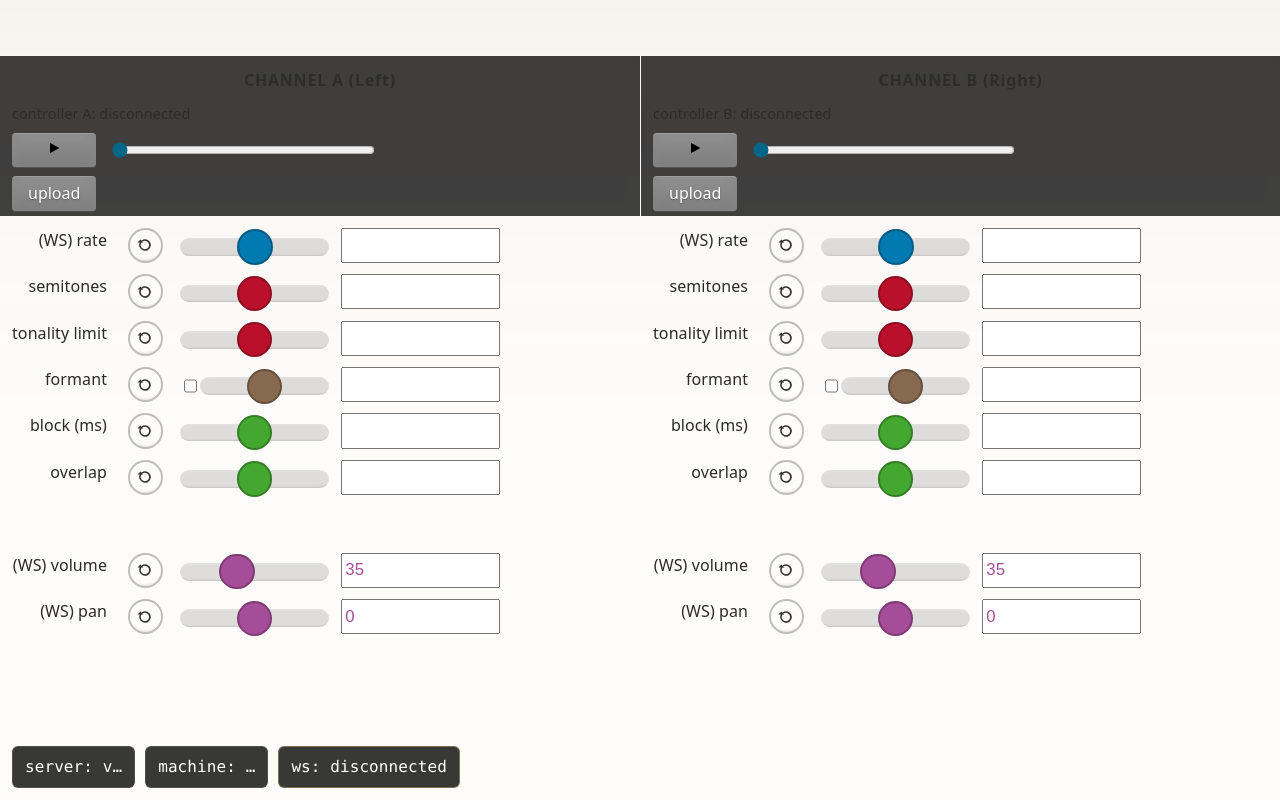
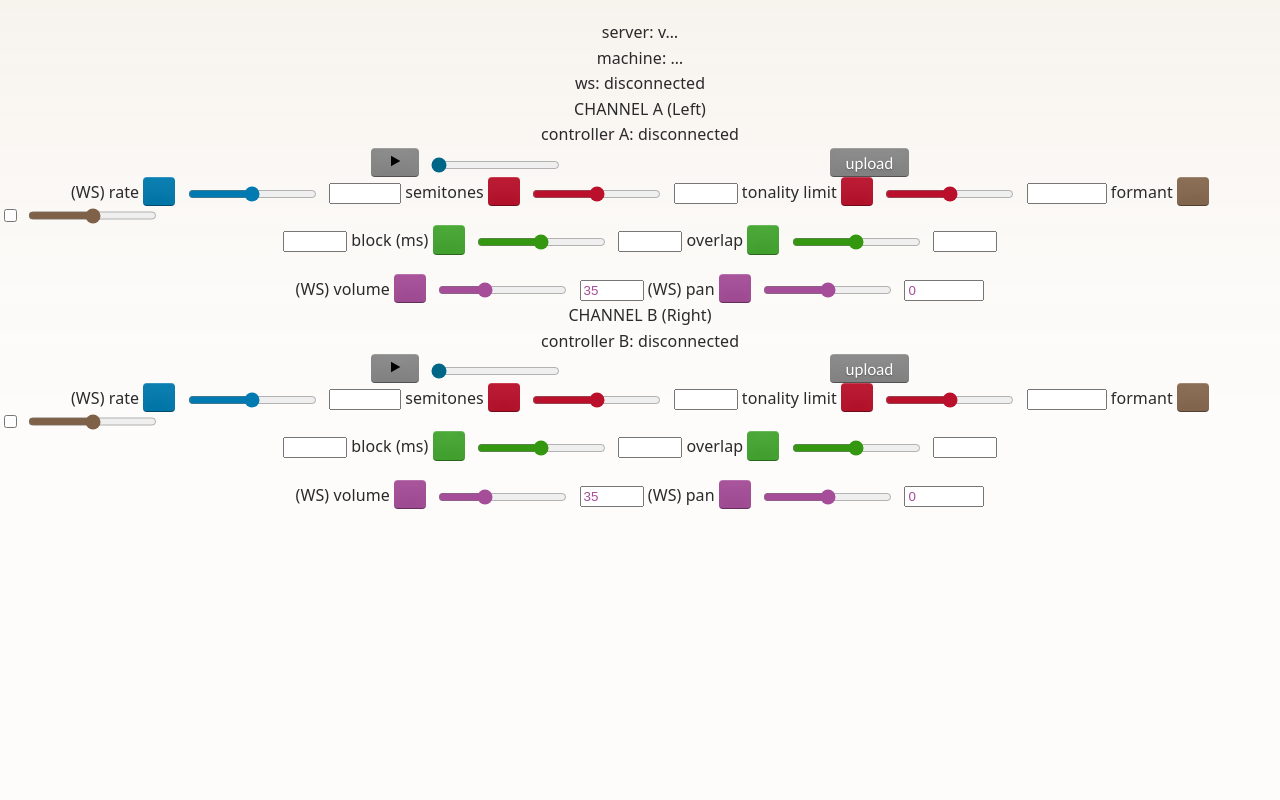
Before and after one commit to hanskerkhof/BAUKLANK-audio-stretch, a plain HTML site: page app/multi/index.html in a window 1280 px wide. Drawn offline with Linux system fonts and the light colour scheme; no server answers; a web font is replaced by a local one.

Commit message:
app layout

```diff
--- a/app/multi/app.css
+++ b/app/multi/app.css
@@ -1,426 +1,427 @@
-#start-overlay {
-    position: fixed;
-    top: 0;
-    left: 0;
-    height: 100vh;
-    width: 100vw;
-    display: flex;
-    flex-direction: column;
-    z-index: 100;
-}
 
-button {
-    justify-content: center;
-    align-items: center;
-    flex-grow: 1;
-    font: inherit;
-}
+/*#start-overlay {*/
+/*    position: fixed;*/
+/*    top: 0;*/
+/*    left: 0;*/
+/*    height: 100vh;*/
+/*    width: 100vw;*/
+/*    display: flex;*/
+/*    flex-direction: column;*/
+/*    z-index: 100;*/
+/*}*/
 
-:root {
-    font-size: calc(min(12pt, 4.3vh));
-}
+/*button {*/
+/*    justify-content: center;*/
+/*    align-items: center;*/
+/*    flex-grow: 1;*/
+/*    font: inherit;*/
+/*}*/
 
-body {
-    margin: 0;
-    padding: 0;
-    position: fixed;
-    height: 100vh;
-    width: 100vw;
-    max-height: 100vh;
-    max-width: 100vw;
-    display: grid;
-    grid-template-areas: "playstop playback upload" "controls controls controls" "scope scope scope";
-    grid-template-columns: 3.5rem 1fr 6rem;
-    grid-template-rows: max-content 2fr 6rem;
-}
+/*:root {*/
+/*    font-size: calc(min(12pt, 4.3vh));*/
+/*}*/
 
-.controls {
-    grid-area: controls;
-    display: grid;
-
-    /* was: max-content 1fr max-content */
-    grid-template-columns: max-content max-content 1fr max-content;
-
-    grid-auto-rows: max-content;
-    padding: 1rem;
-}
+/*body {*/
+/*    margin: 0;*/
+/*    padding: 0;*/
+/*    position: fixed;*/
+/*    height: 100vh;*/
+/*    width: 100vw;*/
+/*    max-height: 100vh;*/
+/*    max-width: 100vw;*/
+/*    display: grid;*/
+/*    grid-template-areas: "playstop playback upload" "controls controls controls" "scope scope scope";*/
+/*    grid-template-columns: 3.5rem 1fr 6rem;*/
+/*    grid-template-rows: max-content 2fr 6rem;*/
+/*}*/
 
 /*.controls {*/
 /*    grid-area: controls;*/
 /*    display: grid;*/
-/*    grid-template-columns: max-content 1fr max-content;*/
+
+/*    !* was: max-content 1fr max-content *!*/
+/*    grid-template-columns: max-content max-content 1fr max-content;*/
+
 /*    grid-auto-rows: max-content;*/
 /*    padding: 1rem;*/
-/*    !* Disabled HK *!*/
-/*    !*align-content: space-evenly;*!*/
 /*}*/
 
-.controls label {
-    grid-column: 1;
-    text-align: right;
-    padding-right: 1ex;
-}
+/*!*.controls {*!*/
+/*!*    grid-area: controls;*!*/
+/*!*    display: grid;*!*/
+/*!*    grid-template-columns: max-content 1fr max-content;*!*/
+/*!*    grid-auto-rows: max-content;*!*/
+/*!*    padding: 1rem;*!*/
+/*!*    !* Disabled HK *!*!*/
+/*!*    !*align-content: space-evenly;*!*!*/
+/*!*}*!*/
 
-.controls .reset-btn {
-    grid-column: 2;
-}
-
-.controls input[type=range],
-.controls input[type=checkbox],
-.controls > div {
-    grid-column: 3;
-}
-
-.controls input[type=number] {
-    grid-column: 4;
-}
-
-/*.controls input[type=range], .controls input[type=checkbox] {*/
-/*    grid-column: 2;*/
-/*    font: inherit;*/
-/*    flex-grow: 0.25;*/
+/*.controls label {*/
+/*    grid-column: 1;*/
+/*    text-align: right;*/
+/*    padding-right: 1ex;*/
 /*}*/
 
-/*.controls input[type=range] {*/
-/*    flex-grow: 1;*/
+/*.controls .reset-btn {*/
+/*    grid-column: 2;*/
+/*}*/
+
+/*.controls input[type=range],*/
+/*.controls input[type=checkbox],*/
+/*.controls > div {*/
+/*    grid-column: 3;*/
 /*}*/
 
 /*.controls input[type=number] {*/
-/*    grid-column: 3;*/
-/*    font: inherit;*/
+/*    grid-column: 4;*/
 /*}*/
 
-#scope {
-    grid-area: scope;
-    width: 100%;
-    height: 6rem;
-    max-height: 100%;
-    border: none;
-}
+/*!*.controls input[type=range], .controls input[type=checkbox] {*!*/
+/*!*    grid-column: 2;*!*/
+/*!*    font: inherit;*!*/
+/*!*    flex-grow: 0.25;*!*/
+/*!*}*!*/
 
-#playstop {
-    grid-area: playstop;
-}
+/*!*.controls input[type=range] {*!*/
+/*!*    flex-grow: 1;*!*/
+/*!*}*!*/
 
-#playback {
-    grid-area: playback;
-    height: 100%;
-    position: relative;
-    padding: 0;
-    margin: 0 1rex;
-    accent-color: currentcolor;
-}
+/*!*.controls input[type=number] {*!*/
+/*!*    grid-column: 3;*!*/
+/*!*    font: inherit;*!*/
+/*!*}*!*/
 
-#playback::before {
-    content: '';
-    background: #DDD;
-    box-shadow: rgba(0, 0, 0, 0.267) 0px -8px 3px -8px inset, rgba(255, 255, 255, 0.2) 0px 6px 2px -4px inset;
-    position: absolute;
-    left: -1rem;
-    right: -1rem;
-    height: 100%;
-    z-index: -1;
-}
+/*#scope {*/
+/*    grid-area: scope;*/
+/*    width: 100%;*/
+/*    height: 6rem;*/
+/*    max-height: 100%;*/
+/*    border: none;*/
+/*}*/
 
-#upload, #upload-file {
-    grid-area: upload;
-}
+/*#playstop {*/
+/*    grid-area: playstop;*/
+/*}*/
 
-/* ============================================================
-   Status bar (bottom) — affects ONLY status UI
-============================================================ */
+/*#playback {*/
+/*    grid-area: playback;*/
+/*    height: 100%;*/
+/*    position: relative;*/
+/*    padding: 0;*/
+/*    margin: 0 1rex;*/
+/*    accent-color: currentcolor;*/
+/*}*/
 
-#status-bar {
-    position: fixed;
-    left: 12px;
-    right: 12px;
-    bottom: 12px;
-    z-index: 9999;
+/*#playback::before {*/
+/*    content: '';*/
+/*    background: #DDD;*/
+/*    box-shadow: rgba(0, 0, 0, 0.267) 0px -8px 3px -8px inset, rgba(255, 255, 255, 0.2) 0px 6px 2px -4px inset;*/
+/*    position: absolute;*/
+/*    left: -1rem;*/
+/*    right: -1rem;*/
+/*    height: 100%;*/
+/*    z-index: -1;*/
+/*}*/
 
-    display: flex;
-    gap: 10px;
-    align-items: center;
+/*#upload, #upload-file {*/
+/*    grid-area: upload;*/
+/*}*/
 
-    pointer-events: none; /* never blocks sliders */
-}
+/*!* ============================================================*/
+/*   Status bar (bottom) — affects ONLY status UI*/
+/*============================================================ *!*/
 
-#status-bar > #controller-status,
-#status-bar > #server-version,
-#status-bar > #ws-status,
-#status-bar > #machine-status {
-    pointer-events: none;
-    padding: 10px 12px;
-    border-radius: 6px;
+/*#status-bar {*/
+/*    position: fixed;*/
+/*    left: 12px;*/
+/*    right: 12px;*/
+/*    bottom: 12px;*/
+/*    z-index: 9999;*/
 
-    font-family: ui-monospace, SFMono-Regular, Menlo, Monaco, Consolas, "Liberation Mono", "Courier New", monospace;
+/*    display: flex;*/
+/*    gap: 10px;*/
+/*    align-items: center;*/
 
-    /* bigger + more readable on 1024x600 */
-    font-size: 16px;
-    line-height: 1.25;
+/*    pointer-events: none; !* never blocks sliders *!*/
+/*}*/
 
-    background: #000;
-    color: #fff;
-    opacity: 0.78;
-
-    /* allow wrapping instead of ellipsis */
-    white-space: normal;
-    overflow: visible;
-    text-overflow: clip;
-
-    /* break long tokens like hostnames / "controller: connected · ..." */
-    overflow-wrap: anywhere;
-    word-break: break-word;
-}
-
-/*!* All four badges share the same look *!*/
 /*#status-bar > #controller-status,*/
 /*#status-bar > #server-version,*/
 /*#status-bar > #ws-status,*/
-/*#status-bar > #machine-status*/
-/*{*/
-/*  pointer-events: none; !* extra safety *!*/
-/*  padding: 6px 10px;*/
-/*  border-radius: 4px;*/
+/*#status-bar > #machine-status {*/
+/*    pointer-events: none;*/
+/*    padding: 10px 12px;*/
+/*    border-radius: 6px;*/
 
-/*  font-family: monospace;*/
-/*  font-size: 12px;*/
-/*  line-height: 1.2;*/
+/*    font-family: ui-monospace, SFMono-Regular, Menlo, Monaco, Consolas, "Liberation Mono", "Courier New", monospace;*/
 
-/*  background: #000;*/
-/*  color: #fff;*/
-/*  opacity: 0.7;*/
+/*    !* bigger + more readable on 1024x600 *!*/
+/*    font-size: 16px;*/
+/*    line-height: 1.25;*/
 
-/*  white-space: nowrap;*/
-/*  overflow: hidden;*/
-/*  text-overflow: ellipsis;*/
+/*    background: #000;*/
+/*    color: #fff;*/
+/*    opacity: 0.78;*/
+
+/*    !* allow wrapping instead of ellipsis *!*/
+/*    white-space: normal;*/
+/*    overflow: visible;*/
+/*    text-overflow: clip;*/
+
+/*    !* break long tokens like hostnames / "controller: connected · ..." *!*/
+/*    overflow-wrap: anywhere;*/
+/*    word-break: break-word;*/
 /*}*/
 
-/* Layout: controller left, the other two to the right */
-#controller-status {
-    flex: 1 1 auto; /* takes remaining space */
-    min-width: 0; /* enables ellipsis in flex */
-}
+/*!*!* All four badges share the same look *!*!*/
+/*!*#status-bar > #controller-status,*!*/
+/*!*#status-bar > #server-version,*!*/
+/*!*#status-bar > #ws-status,*!*/
+/*!*#status-bar > #machine-status*!*/
+/*!*{*!*/
+/*!*  pointer-events: none; !* extra safety *!*!*/
+/*!*  padding: 6px 10px;*!*/
+/*!*  border-radius: 4px;*!*/
 
-#server-version,
-#ws-status {
-    flex: 0 0 auto; /* keep compact */
-}
+/*!*  font-family: monospace;*!*/
+/*!*  font-size: 12px;*!*/
+/*!*  line-height: 1.2;*!*/
+
+/*!*  background: #000;*!*/
+/*!*  color: #fff;*!*/
+/*!*  opacity: 0.7;*!*/
+
+/*!*  white-space: nowrap;*!*/
+/*!*  overflow: hidden;*!*/
+/*!*  text-overflow: ellipsis;*!*/
+/*!*}*!*/
+
+/*!* Layout: controller left, the other two to the right *!*/
+/*#controller-status {*/
+/*    flex: 1 1 auto; !* takes remaining space *!*/
+/*    min-width: 0; !* enables ellipsis in flex *!*/
+/*}*/
+
+/*#server-version,*/
+/*#ws-status {*/
+/*    flex: 0 0 auto; !* keep compact *!*/
+/*}*/
 
 
-/* ============================================================
-   Touchscreen tuning (1024x600): big sliders + half-width controls
-   Paste at END of app.css
-============================================================ */
+/*!* ============================================================*/
+/*   Touchscreen tuning (1024x600): big sliders + half-width controls*/
+/*   Paste at END of app.css*/
+/*============================================================ *!*/
 
-/* 1) Keep the whole controls grid to half screen (512px) */
-.controls {
-    width: 512px;
-    max-width: 512px;
-    justify-self: start; /* left half */
-    align-self: start;
-    gap: .5rem;
-}
+/*!* 1) Keep the whole controls grid to half screen (512px) *!*/
+/*.controls {*/
+/*    width: 512px;*/
+/*    max-width: 512px;*/
+/*    justify-self: start; !* left half *!*/
+/*    align-self: start;*/
+/*    gap: .5rem;*/
+/*}*/
 
-/* Make the slider column actually shrink to the 512px container */
-.controls input[type="range"] {
-    width: 100%;
-}
+/*!* Make the slider column actually shrink to the 512px container *!*/
+/*.controls input[type="range"] {*/
+/*    width: 100%;*/
+/*}*/
 
-/* 2) Touch-friendly range sliders (bigger track + bigger thumb) */
-.controls input[type="range"] {
-    -webkit-appearance: none;
-    appearance: none;
-    height: 2.4rem; /* overall control height (gives finger room) */
-    margin: 0; /* avoid extra layout jitter */
-    background: transparent;
-    touch-action: pan-y; /* improves drag on touchscreens */
-}
+/*!* 2) Touch-friendly range sliders (bigger track + bigger thumb) *!*/
+/*.controls input[type="range"] {*/
+/*    -webkit-appearance: none;*/
+/*    appearance: none;*/
+/*    height: 2.4rem; !* overall control height (gives finger room) *!*/
+/*    margin: 0; !* avoid extra layout jitter *!*/
+/*    background: transparent;*/
+/*    touch-action: pan-y; !* improves drag on touchscreens *!*/
+/*}*/
 
-/* WebKit track */
-.controls input[type="range"]::-webkit-slider-runnable-track {
-    height: 1.1rem;
-    border-radius: 999px;
-    background: rgba(0, 0, 0, 0.12);
-    box-shadow: rgba(0, 0, 0, 0.25) 0px -6px 3px -6px inset,
-    rgba(255, 255, 255, 0.35) 0px 6px 3px -6px inset;
-}
+/*!* WebKit track *!*/
+/*.controls input[type="range"]::-webkit-slider-runnable-track {*/
+/*    height: 1.1rem;*/
+/*    border-radius: 999px;*/
+/*    background: rgba(0, 0, 0, 0.12);*/
+/*    box-shadow: rgba(0, 0, 0, 0.25) 0px -6px 3px -6px inset,*/
+/*    rgba(255, 255, 255, 0.35) 0px 6px 3px -6px inset;*/
+/*}*/
 
-/* WebKit thumb */
-.controls input[type="range"]::-webkit-slider-thumb {
-    -webkit-appearance: none;
-    width: 2.2rem;
-    height: 2.2rem;
-    border-radius: 999px;
-    border: 2px solid rgba(0, 0, 0, 0.25);
-    background: currentcolor; /* uses your diagram-* accent colors */
-    margin-top: calc((1.1rem - 2.2rem) / 2); /* center thumb on track */
-}
+/*!* WebKit thumb *!*/
+/*.controls input[type="range"]::-webkit-slider-thumb {*/
+/*    -webkit-appearance: none;*/
+/*    width: 2.2rem;*/
+/*    height: 2.2rem;*/
+/*    border-radius: 999px;*/
+/*    border: 2px solid rgba(0, 0, 0, 0.25);*/
+/*    background: currentcolor; !* uses your diagram-* accent colors *!*/
+/*    margin-top: calc((1.1rem - 2.2rem) / 2); !* center thumb on track *!*/
+/*}*/
 
-/* Firefox track */
-.controls input[type="range"]::-moz-range-track {
-    height: 1.1rem;
-    border-radius: 999px;
-    background: rgba(0, 0, 0, 0.12);
-}
+/*!* Firefox track *!*/
+/*.controls input[type="range"]::-moz-range-track {*/
+/*    height: 1.1rem;*/
+/*    border-radius: 999px;*/
+/*    background: rgba(0, 0, 0, 0.12);*/
+/*}*/
 
-/* Firefox thumb */
-.controls input[type="range"]::-moz-range-thumb {
-    width: 2.2rem;
-    height: 2.2rem;
-    border-radius: 999px;
-    border: 2px solid rgba(0, 0, 0, 0.25);
-    background: currentcolor;
-}
+/*!* Firefox thumb *!*/
+/*.controls input[type="range"]::-moz-range-thumb {*/
+/*    width: 2.2rem;*/
+/*    height: 2.2rem;*/
+/*    border-radius: 999px;*/
+/*    border: 2px solid rgba(0, 0, 0, 0.25);*/
+/*    background: currentcolor;*/
+/*}*/
 
-/* Optional: make number inputs a bit easier to tap */
-.controls input[type="number"] {
-    min-width: 5.5rem;
-    height: 2.2rem;
-    font-size: 1.05em;
-}
+/*!* Optional: make number inputs a bit easier to tap *!*/
+/*.controls input[type="number"] {*/
+/*    min-width: 5.5rem;*/
+/*    height: 2.2rem;*/
+/*    font-size: 1.05em;*/
+/*}*/
 
-/* Reset button: same size as the slider thumb, with inline SVG */
-.controls .reset-btn {
-    width: 2.2rem;
-    height: 2.2rem;
-    padding: 0;
-    margin: 0 0.35rem 0 0;
+/*!* Reset button: same size as the slider thumb, with inline SVG *!*/
+/*.controls .reset-btn {*/
+/*    width: 2.2rem;*/
+/*    height: 2.2rem;*/
+/*    padding: 0;*/
+/*    margin: 0 0.35rem 0 0;*/
 
-    display: inline-flex;
-    align-items: center;
-    justify-content: center;
+/*    display: inline-flex;*/
+/*    align-items: center;*/
+/*    justify-content: center;*/
 
-    border-radius: 999px;
-    border: 2px solid rgba(0, 0, 0, 0.25);
+/*    border-radius: 999px;*/
+/*    border: 2px solid rgba(0, 0, 0, 0.25);*/
 
-    background: rgba(255, 255, 255, 0.22);
-    color: currentcolor;
+/*    background: rgba(255, 255, 255, 0.22);*/
+/*    color: currentcolor;*/
 
-    box-shadow: rgba(0, 0, 0, 0.22) 0px -6px 3px -6px inset,
-    rgba(255, 255, 255, 0.35) 0px 6px 3px -6px inset;
+/*    box-shadow: rgba(0, 0, 0, 0.22) 0px -6px 3px -6px inset,*/
+/*    rgba(255, 255, 255, 0.35) 0px 6px 3px -6px inset;*/
 
-    text-shadow: none;
-}
+/*    text-shadow: none;*/
+/*}*/
 
-.controls .reset-btn:active {
-    transform: translateY(1px);
-}
+/*.controls .reset-btn:active {*/
+/*    transform: translateY(1px);*/
+/*}*/
 
-.controls .reset-btn svg {
-    width: 1.25rem;
-    height: 1.25rem;
-    display: block;
-    fill: currentcolor;
-    opacity: 0.95;
-}
+/*.controls .reset-btn svg {*/
+/*    width: 1.25rem;*/
+/*    height: 1.25rem;*/
+/*    display: block;*/
+/*    fill: currentcolor;*/
+/*    opacity: 0.95;*/
+/*}*/
 
-/* ============================================================
-   Status badge state colors (subtle)
-============================================================ */
+/*!* ============================================================*/
+/*   Status badge state colors (subtle)*/
+/*============================================================ *!*/
 
-#status-bar > div {
-    /* default */
-    border: 1px solid rgba(255, 255, 255, 0.12);
-}
+/*#status-bar > div {*/
+/*    !* default *!*/
+/*    border: 1px solid rgba(255, 255, 255, 0.12);*/
+/*}*/
 
-/* OK (green-ish) */
-#status-bar > div[data-state="ok"] {
-    background: rgba(0, 120, 0, 0.35);
-    border-color: rgba(120, 255, 140, 0.35);
-}
+/*!* OK (green-ish) *!*/
+/*#status-bar > div[data-state="ok"] {*/
+/*    background: rgba(0, 120, 0, 0.35);*/
+/*    border-color: rgba(120, 255, 140, 0.35);*/
+/*}*/
 
-/* WARN (amber) */
-#status-bar > div[data-state="warn"] {
-    background: rgba(160, 110, 0, 0.35);
-    border-color: rgba(255, 210, 120, 0.35);
-}
+/*!* WARN (amber) *!*/
+/*#status-bar > div[data-state="warn"] {*/
+/*    background: rgba(160, 110, 0, 0.35);*/
+/*    border-color: rgba(255, 210, 120, 0.35);*/
+/*}*/
 
-/* BAD (red-ish) */
-#status-bar > div[data-state="bad"] {
-    background: rgba(150, 0, 0, 0.35);
-    border-color: rgba(255, 120, 120, 0.35);
-}
+/*!* BAD (red-ish) *!*/
+/*#status-bar > div[data-state="bad"] {*/
+/*    background: rgba(150, 0, 0, 0.35);*/
+/*    border-color: rgba(255, 120, 120, 0.35);*/
+/*}*/
 
-/* Neutral/idle */
-#status-bar > div[data-state="idle"] {
-    background: rgba(0, 0, 0, 0.65);
-    border-color: rgba(255, 255, 255, 0.12);
-}
+/*!* Neutral/idle *!*/
+/*#status-bar > div[data-state="idle"] {*/
+/*    background: rgba(0, 0, 0, 0.65);*/
+/*    border-color: rgba(255, 255, 255, 0.12);*/
+/*}*/
 
 
-/* ------------------------------------------------------------
-   MULTIPLE CHANNELS LAYOUT (A/B)
-   ------------------------------------------------------------ */
-#channels {
-    position: fixed;
-    top: 3.5rem; /* below status bar */
-    left: 0;
-    width: 100vw;
-    height: calc(100vh - 3.5rem);
-    display: grid;
-    grid-template-columns: 1fr 1fr;
-}
+/*!* ------------------------------------------------------------*/
+/*   MULTIPLE CHANNELS LAYOUT (A/B)*/
+/*   ------------------------------------------------------------ *!*/
+/*#channels {*/
+/*    position: fixed;*/
+/*    top: 3.5rem; !* below status bar *!*/
+/*    left: 0;*/
+/*    width: 100vw;*/
+/*    height: calc(100vh - 3.5rem);*/
+/*    display: grid;*/
+/*    grid-template-columns: 1fr 1fr;*/
+/*}*/
 
-.channel {
-    position: relative;
-    height: 100%;
-    border-left: 1px solid rgba(255,255,255,0.08);
-}
+/*.channel {*/
+/*    position: relative;*/
+/*    height: 100%;*/
+/*    border-left: 1px solid rgba(255,255,255,0.08);*/
+/*}*/
 
-.channel:first-child {
-    border-left: none;
-}
+/*.channel:first-child {*/
+/*    border-left: none;*/
+/*}*/
 
-.channel-header {
-    position: sticky;
-    top: 0;
-    z-index: 10;
-    display: grid;
-    grid-template-columns: 1fr;
-    gap: 0.5rem;
-    padding: 0.75rem 0.75rem 0.25rem 0.75rem;
-    background: rgba(0,0,0,0.75);
-    backdrop-filter: blur(6px);
-}
+/*.channel-header {*/
+/*    position: sticky;*/
+/*    top: 0;*/
+/*    z-index: 10;*/
+/*    display: grid;*/
+/*    grid-template-columns: 1fr;*/
+/*    gap: 0.5rem;*/
+/*    padding: 0.75rem 0.75rem 0.25rem 0.75rem;*/
+/*    background: rgba(0,0,0,0.75);*/
+/*    backdrop-filter: blur(6px);*/
+/*}*/
 
-.channel-title {
-    font-weight: 700;
-    letter-spacing: 0.05em;
-    opacity: 0.9;
-}
+/*.channel-title {*/
+/*    font-weight: 700;*/
+/*    letter-spacing: 0.05em;*/
+/*    opacity: 0.9;*/
+/*}*/
 
-.channel-transport {
-    display: grid;
-    grid-template-columns: auto 1fr auto;
-    gap: 0.5rem;
-    align-items: center;
-}
+/*.channel-transport {*/
+/*    display: grid;*/
+/*    grid-template-columns: auto 1fr auto;*/
+/*    gap: 0.5rem;*/
+/*    align-items: center;*/
+/*}*/
 
-.channel-transport input[type="range"] {
-    width: 100%;
-}
+/*.channel-transport input[type="range"] {*/
+/*    width: 100%;*/
+/*}*/
 
-.channel .controls {
-    width: 100%;
-    padding: 0.75rem;
-    box-sizing: border-box;
-}
+/*.channel .controls {*/
+/*    width: 100%;*/
+/*    padding: 0.75rem;*/
+/*    box-sizing: border-box;*/
+/*}*/
 
-/* Reuse existing controls grid (the commented-out block in app.css was disabled),
-   but we need it for each channel panel now. */
-.channel .controls {
-    display: grid;
-    grid-template-columns: max-content .1fr max-content;
-    grid-auto-rows: max-content;
-    gap: 0.5rem 0.75rem;
-    align-content: start;
-}
+/*!* Reuse existing controls grid (the commented-out block in app.css was disabled),*/
+/*   but we need it for each channel panel now. *!*/
+/*.channel .controls {*/
+/*    display: grid;*/
+/*    grid-template-columns: max-content .1fr max-content;*/
+/*    grid-auto-rows: max-content;*/
+/*    gap: 0.5rem 0.75rem;*/
+/*    align-content: start;*/
+/*}*/
 
-/* Status bits inside each channel */
-.channel-status {
-    display: flex;
-    gap: 0.75rem;
-    flex-wrap: wrap;
-    opacity: 0.9;
-    font-size: 0.9em;
-}
+/*!* Status bits inside each channel *!*/
+/*.channel-status {*/
+/*    display: flex;*/
+/*    gap: 0.75rem;*/
+/*    flex-wrap: wrap;*/
+/*    opacity: 0.9;*/
+/*    font-size: 0.9em;*/
+/*}*/
```
